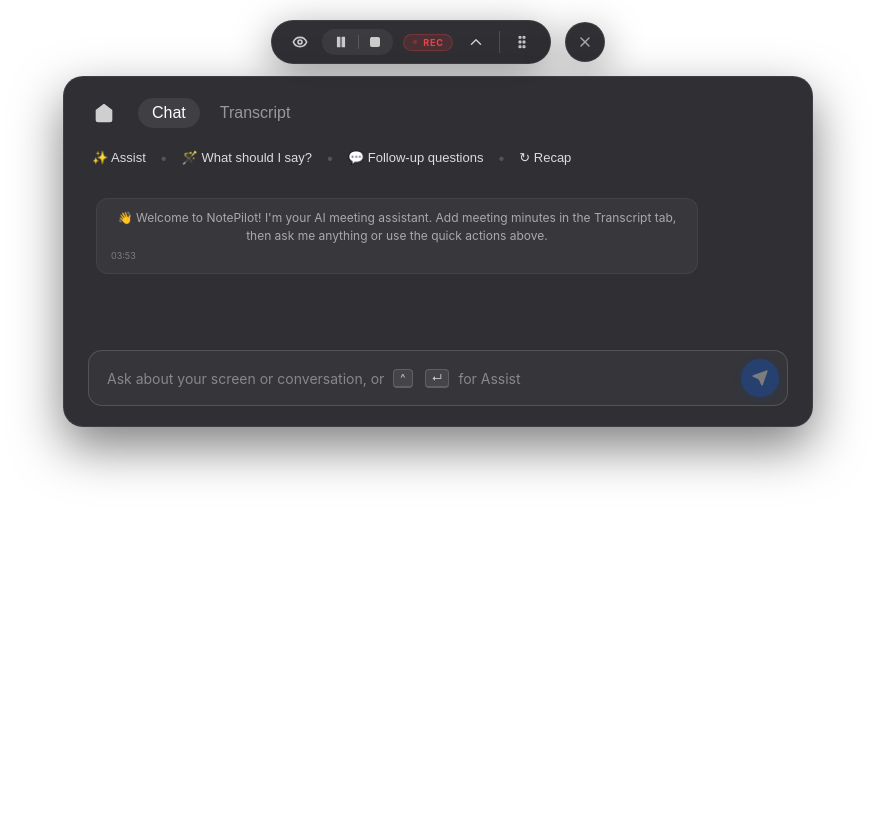
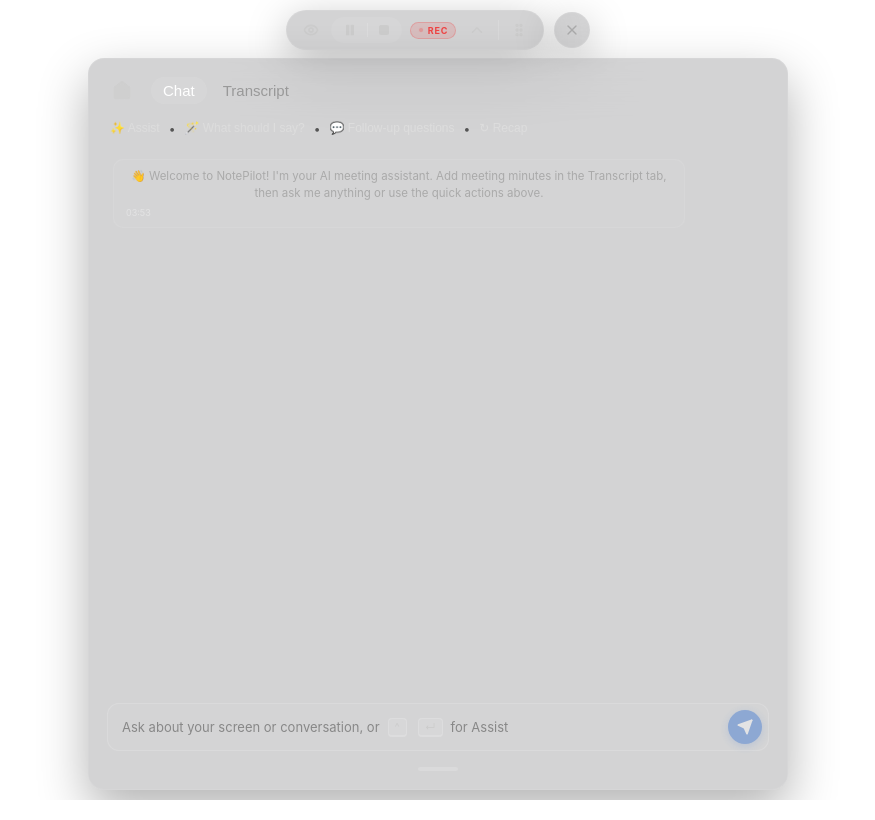
Before and after one commit to krushna1133/Hackathonix, a React (Vite) app in the folder NotePilot/: page / in a window 1280 px wide. Shown: the whole page, without its empty margins (202-1077 px from the left). Built offline with nearby package versions, Linux system fonts and the light colour scheme.

Commit message:
Fix : Corrected the Size error

```diff
--- a/NotePilot/src-tauri/tauri.conf.json
+++ b/NotePilot/src-tauri/tauri.conf.json
@@ -13,8 +13,10 @@
     "windows": [
       {
         "title": "notepilot",
-        "width": 390,
-        "height": 320,
+        "width": 440,
+        "height": 580,
+        "minWidth": 360,
+        "minHeight": 420,
         "decorations": false,
         "transparent": true,
         "alwaysOnTop": true,
--- a/NotePilot/src/App.css
+++ b/NotePilot/src/App.css
@@ -3,16 +3,29 @@
   color: #f1f1f1;
 }
 
-body {
+* {
   margin: 0;
+  padding: 0;
+  box-sizing: border-box;
+}
+
+html, body {
+  width: 100%;
+  height: 100%;
+  margin: 0;
+  padding: 0;
+  background: transparent !important;
+  user-select: none;
+  overflow: hidden;
+}
+
+#root {
+  width: 100%;
+  height: 100%;
   display: flex;
   justify-content: center;
   align-items: flex-start;
-  padding-top: 20px;
-  height: 100vh;
-  background: transparent !important;
-  user-select: none;
-  overflow: hidden;
+  padding: 10px;
 }
 
 kbd {
@@ -32,9 +45,11 @@
   display: flex;
   flex-direction: column;
   align-items: center;
-  gap: 12px;
-  width: 90vw;
+  gap: 8px;
+  width: 100%;
   max-width: 700px;
+  height: 100%;
+  max-height: 100%;
 }
 
 /* ─── Tauri Drag ─── */
@@ -78,37 +93,39 @@
 .top-bar-container {
   display: flex;
   align-items: center;
-  gap: 14px;
+  gap: 10px;
+  flex-shrink: 0;
 }
 
 .control-pill {
   display: flex;
   align-items: center;
-  background: rgba(36, 36, 42, 0.95);
+  background: rgba(36, 36, 42, 0.20);
   backdrop-filter: blur(24px);
   -webkit-backdrop-filter: blur(24px);
   border: 1px solid rgba(255, 255, 255, 0.08);
   border-radius: 30px;
-  padding: 8px 16px;
-  gap: 10px;
-  box-shadow: 0 10px 40px rgba(0, 0, 0, 0.4);
+  padding: 6px 12px;
+  gap: 8px;
+  box-shadow: 0 10px 40px rgba(0, 0, 0, 0.25);
 }
 
 .close-btn {
   display: flex;
   align-items: center;
   justify-content: center;
-  width: 40px;
-  height: 40px;
-  background: rgba(36, 36, 42, 0.95);
+  width: 36px;
+  height: 36px;
+  background: rgba(36, 36, 42, 0.20);
   backdrop-filter: blur(24px);
   -webkit-backdrop-filter: blur(24px);
   border: 1px solid rgba(255, 255, 255, 0.08);
   border-radius: 50%;
   color: #aaa;
   cursor: pointer;
-  box-shadow: 0 10px 40px rgba(0, 0, 0, 0.4);
+  box-shadow: 0 10px 40px rgba(0, 0, 0, 0.25);
   transition: all 0.2s;
+  flex-shrink: 0;
 }
 .close-btn:hover {
   background: rgba(255, 80, 80, 0.25);
@@ -148,8 +165,8 @@
 .rec-indicator {
   display: flex;
   align-items: center;
-  gap: 5px;
-  padding: 2px 8px;
+  gap: 4px;
+  padding: 2px 7px;
   border-radius: 12px;
   background: rgba(239, 68, 68, 0.15);
   border: 1px solid rgba(239, 68, 68, 0.25);
@@ -202,7 +219,7 @@
 
 .vertical-divider {
   width: 1px;
-  height: 22px;
+  height: 20px;
   background: rgba(255, 255, 255, 0.15);
 }
 
@@ -217,54 +234,57 @@
 /* ─── Main Panel ─── */
 .main-panel {
   width: 100%;
-  background: rgba(36, 36, 42, 0.95);
+  background: rgba(36, 36, 42, 0.20);
   backdrop-filter: blur(24px);
   -webkit-backdrop-filter: blur(24px);
-  border-radius: 20px;
+  border-radius: 16px;
   border: 1px solid rgba(255, 255, 255, 0.08);
-  padding: 20px 24px;
-  box-shadow: 0 20px 50px rgba(0, 0, 0, 0.5);
+  padding: 16px 18px;
+  box-shadow: 0 20px 50px rgba(0, 0, 0, 0.3);
   display: flex;
   flex-direction: column;
-  gap: 12px;
+  gap: 10px;
+  flex: 1;
+  min-height: 0;
+  overflow: hidden;
   transition: max-height 0.4s ease, padding 0.3s ease, opacity 0.3s ease;
-  max-height: 600px;
-  overflow: hidden;
 }
 .main-panel.collapsed {
-  max-height: 0;
-  padding: 0 24px;
+  max-height: 0 !important;
+  padding: 0 18px;
   opacity: 0;
   border: none;
   box-shadow: none;
   gap: 0;
   pointer-events: none;
+  flex: 0;
 }
 
 /* ─── Panel Header ─── */
 .panel-header {
   display: flex;
   align-items: center;
-  gap: 18px;
+  gap: 14px;
+  flex-shrink: 0;
 }
 .home-btn {
   color: #cfcfcf;
-  padding: 6px;
+  padding: 5px;
 }
 
 /* ─── Tabs ─── */
 .tabs {
   display: flex;
-  gap: 6px;
+  gap: 4px;
 }
 .tab {
   background: transparent;
   border: none;
   color: #999;
-  font-size: 16px;
+  font-size: 15px;
   font-weight: 500;
-  padding: 6px 14px;
-  border-radius: 16px;
+  padding: 5px 12px;
+  border-radius: 14px;
   cursor: pointer;
   transition: all 0.2s;
 }
@@ -281,20 +301,21 @@
   display: flex;
   align-items: center;
   flex-wrap: wrap;
-  gap: 10px;
-  padding: 4px 0 8px 0;
+  gap: 6px;
+  padding: 2px 0 6px 0;
+  flex-shrink: 0;
 }
 .action-btn {
   display: flex;
   align-items: center;
-  gap: 6px;
+  gap: 4px;
   background: transparent;
   border: none;
   color: #ddd;
-  font-size: 13px;
+  font-size: 12px;
   font-weight: 500;
   cursor: pointer;
-  padding: 5px 4px;
+  padding: 4px 3px;
   border-radius: 6px;
   transition: background 0.2s, color 0.2s;
   white-space: nowrap;
@@ -309,17 +330,16 @@
 }
 .dot {
   color: #555;
-  font-size: 14px;
+  font-size: 12px;
 }
 
 /* ─── Content Area ─── */
 .content-area {
   flex: 1;
-  min-height: 140px;
-  max-height: 260px;
+  min-height: 80px;
   overflow-y: auto;
-  border-radius: 12px;
-  padding: 4px 0;
+  border-radius: 10px;
+  padding: 2px 0;
   scrollbar-width: thin;
   scrollbar-color: rgba(255,255,255,0.1) transparent;
 }
@@ -335,8 +355,8 @@
 .chat-messages {
   display: flex;
   flex-direction: column;
-  gap: 10px;
-  padding: 4px 8px;
+  gap: 8px;
+  padding: 2px 6px;
 }
 
 .message {
@@ -358,9 +378,9 @@
 }
 
 .message-bubble {
-  padding: 10px 14px;
-  border-radius: 16px;
-  font-size: 13px;
+  padding: 8px 12px;
+  border-radius: 14px;
+  font-size: 12.5px;
   line-height: 1.5;
   word-break: break-word;
 }
@@ -382,8 +402,8 @@
   background: rgba(255, 255, 255, 0.04);
   color: #aaa;
   border: 1px solid rgba(255, 255, 255, 0.06);
-  border-radius: 12px;
-  font-size: 12px;
+  border-radius: 10px;
+  font-size: 11.5px;
   text-align: center;
   max-width: 100%;
 }
@@ -395,7 +415,7 @@
 .message-time {
   font-size: 9px;
   color: rgba(255, 255, 255, 0.35);
-  margin-top: 4px;
+  margin-top: 3px;
   text-align: right;
 }
 .message-ai .message-time,
@@ -411,8 +431,8 @@
   align-items: center;
 }
 .typing-indicator span {
-  width: 6px;
-  height: 6px;
+  width: 5px;
+  height: 5px;
   border-radius: 50%;
   background: #999;
   animation: typingBounce 1.2s infinite;
@@ -422,15 +442,15 @@
 
 @keyframes typingBounce {
   0%, 60%, 100% { transform: translateY(0); opacity: 0.4; }
-  30% { transform: translateY(-6px); opacity: 1; }
+  30% { transform: translateY(-5px); opacity: 1; }
 }
 
 /* ─── Transcript / Minutes ─── */
 .transcript-list {
   display: flex;
   flex-direction: column;
-  gap: 6px;
-  padding: 4px 8px;
+  gap: 5px;
+  padding: 2px 6px;
 }
 
 .empty-state {
@@ -438,28 +458,28 @@
   flex-direction: column;
   align-items: center;
   justify-content: center;
-  padding: 32px 16px;
+  padding: 24px 12px;
   color: #777;
   text-align: center;
-  gap: 8px;
+  gap: 6px;
 }
 .empty-icon {
-  font-size: 28px;
+  font-size: 24px;
 }
 .empty-state p {
-  font-size: 12px;
+  font-size: 11.5px;
   line-height: 1.6;
-  max-width: 280px;
+  max-width: 260px;
 }
 
 .minute-item {
   display: flex;
   align-items: flex-start;
-  gap: 10px;
-  padding: 8px 12px;
+  gap: 8px;
+  padding: 7px 10px;
   background: rgba(255, 255, 255, 0.04);
   border: 1px solid rgba(255, 255, 255, 0.06);
-  border-radius: 10px;
+  border-radius: 9px;
   transition: background 0.2s;
   animation: msgFadeIn 0.25s ease;
 }
@@ -470,7 +490,7 @@
 .minute-content {
   flex: 1;
   display: flex;
-  gap: 10px;
+  gap: 8px;
   align-items: flex-start;
 }
 
@@ -485,7 +505,7 @@
 }
 
 .minute-text {
-  font-size: 13px;
+  font-size: 12.5px;
   color: #ddd;
   line-height: 1.5;
 }
@@ -494,9 +514,9 @@
   background: transparent;
   border: none;
   color: #666;
-  font-size: 16px;
+  font-size: 15px;
   cursor: pointer;
-  padding: 0 4px;
+  padding: 0 3px;
   border-radius: 4px;
   transition: all 0.2s;
   line-height: 1;
@@ -513,10 +533,11 @@
   align-items: center;
   background: rgba(255, 255, 255, 0.03);
   border: 1px solid rgba(255, 255, 255, 0.15);
-  border-radius: 14px;
-  padding: 8px 8px 8px 18px;
+  border-radius: 12px;
+  padding: 6px 6px 6px 14px;
   position: relative;
   transition: border-color 0.2s, background 0.2s;
+  flex-shrink: 0;
 }
 .input-container:focus-within {
   border-color: rgba(255, 255, 255, 0.25);
@@ -528,7 +549,7 @@
   position: relative;
   display: flex;
   align-items: center;
-  height: 38px;
+  height: 34px;
 }
 
 .input-placeholder {
@@ -538,9 +559,9 @@
   bottom: 0;
   display: flex;
   align-items: center;
-  gap: 6px;
+  gap: 5px;
   color: #888;
-  font-size: 14px;
+  font-size: 13px;
   pointer-events: none;
   white-space: nowrap;
 }
@@ -550,7 +571,7 @@
   background: transparent;
   border: none;
   color: #fff;
-  font-size: 15px;
+  font-size: 13.5px;
   outline: none;
   height: 100%;
 }
@@ -559,14 +580,14 @@
   display: flex;
   align-items: center;
   justify-content: center;
-  width: 38px;
-  height: 38px;
+  width: 34px;
+  height: 34px;
   background: #0B57D0;
   border: none;
   border-radius: 50%;
   color: #fff;
   cursor: pointer;
-  margin-left: 10px;
+  margin-left: 8px;
   transition: background 0.2s, transform 0.15s, opacity 0.2s;
   box-shadow: 0 2px 8px rgba(11, 87, 208, 0.4);
   flex-shrink: 0;
@@ -579,3 +600,29 @@
   opacity: 0.35;
   cursor: not-allowed;
 }
+
+/* ─── Resize Handle ─── */
+.resize-handle {
+  display: flex;
+  align-items: center;
+  justify-content: center;
+  padding: 6px 0 2px 0;
+  cursor: ns-resize;
+  flex-shrink: 0;
+  user-select: none;
+}
+.resize-bar {
+  width: 40px;
+  height: 4px;
+  border-radius: 2px;
+  background: rgba(255, 255, 255, 0.15);
+  transition: background 0.2s, width 0.2s;
+}
+.resize-handle:hover .resize-bar {
+  background: rgba(255, 255, 255, 0.35);
+  width: 56px;
+}
+.resize-handle:active .resize-bar {
+  background: rgba(11, 87, 208, 0.7);
+  width: 56px;
+}
--- a/NotePilot/src/App.tsx
+++ b/NotePilot/src/App.tsx
@@ -104,15 +104,23 @@
   ]);
   const [isAiLoading, setIsAiLoading] = useState(false);
 
+  // Panel resize
+  const [panelHeight, setPanelHeight] = useState<number | null>(null);
+
   // Refs
   const chatEndRef = useRef<HTMLDivElement>(null);
   const transcriptEndRef = useRef<HTMLDivElement>(null);
   const inputRef = useRef<HTMLInputElement>(null);
   const appRef = useRef<HTMLDivElement>(null);
+  const panelRef = useRef<HTMLDivElement>(null);
 
   // ─── Drag State (browser fallback) ───
   const isDragging = useRef(false);
   const dragOffset = useRef({ x: 0, y: 0 });
+
+  // ─── Resize State ───
+  const isResizing = useRef(false);
+  const resizeStart = useRef({ y: 0, height: 0 });
 
   // ─── Toast Helper ───
   const showToast = useCallback((msg: string) => {
@@ -151,17 +159,30 @@
 
   useEffect(() => {
     const handleMouseMove = (e: MouseEvent) => {
-      if (!isDragging.current || !appRef.current) return;
+      // Handle drag
+      if (isDragging.current && appRef.current) {
         const x = e.clientX - dragOffset.current.x;
         const y = e.clientY - dragOffset.current.y;
         appRef.current.style.position = "fixed";
         appRef.current.style.left = `${x}px`;
         appRef.current.style.top = `${y}px`;
         appRef.current.style.transform = "none";
+      }
+      // Handle resize
+      if (isResizing.current) {
+        const delta = e.clientY - resizeStart.current.y;
+        const newHeight = Math.max(120, Math.min(800, resizeStart.current.height + delta));
+        setPanelHeight(newHeight);
+      }
     };
     const handleMouseUp = () => {
       if (isDragging.current) {
         isDragging.current = false;
+        document.body.style.cursor = "";
+        document.body.style.userSelect = "";
+      }
+      if (isResizing.current) {
+        isResizing.current = false;
         document.body.style.cursor = "";
         document.body.style.userSelect = "";
       }
@@ -172,6 +193,16 @@
       window.removeEventListener("mousemove", handleMouseMove);
       window.removeEventListener("mouseup", handleMouseUp);
     };
+  }, []);
+
+  // ─── Resize Handler ───
+  const handleResizeStart = useCallback((e: React.MouseEvent) => {
+    e.preventDefault();
+    isResizing.current = true;
+    const currentHeight = panelRef.current?.getBoundingClientRect().height || 400;
+    resizeStart.current = { y: e.clientY, height: currentHeight };
+    document.body.style.cursor = "ns-resize";
+    document.body.style.userSelect = "none";
   }, []);
 
   // ─── Button Handlers ───
@@ -397,7 +428,11 @@
       </div>
 
       {/* MAIN PANEL */}
-      <div className={`main-panel ${isCollapsed ? "collapsed" : ""}`}>
+      <div
+        ref={panelRef}
+        className={`main-panel ${isCollapsed ? "collapsed" : ""}`}
+        style={panelHeight && !isCollapsed ? { height: `${panelHeight}px`, flex: 'none' } : undefined}
+      >
         <div className="panel-header">
           <button className="icon-btn home-btn" onClick={handleHome} title="Home">
             <Home />
@@ -518,6 +553,11 @@
             <Send />
           </button>
         </div>
+
+        {/* RESIZE HANDLE */}
+        <div className="resize-handle" onMouseDown={handleResizeStart} title="Drag to resize">
+          <div className="resize-bar"></div>
+        </div>
       </div>
     </div>
   );
```
Lines whose indentation alone changed are shown as unchanged.
